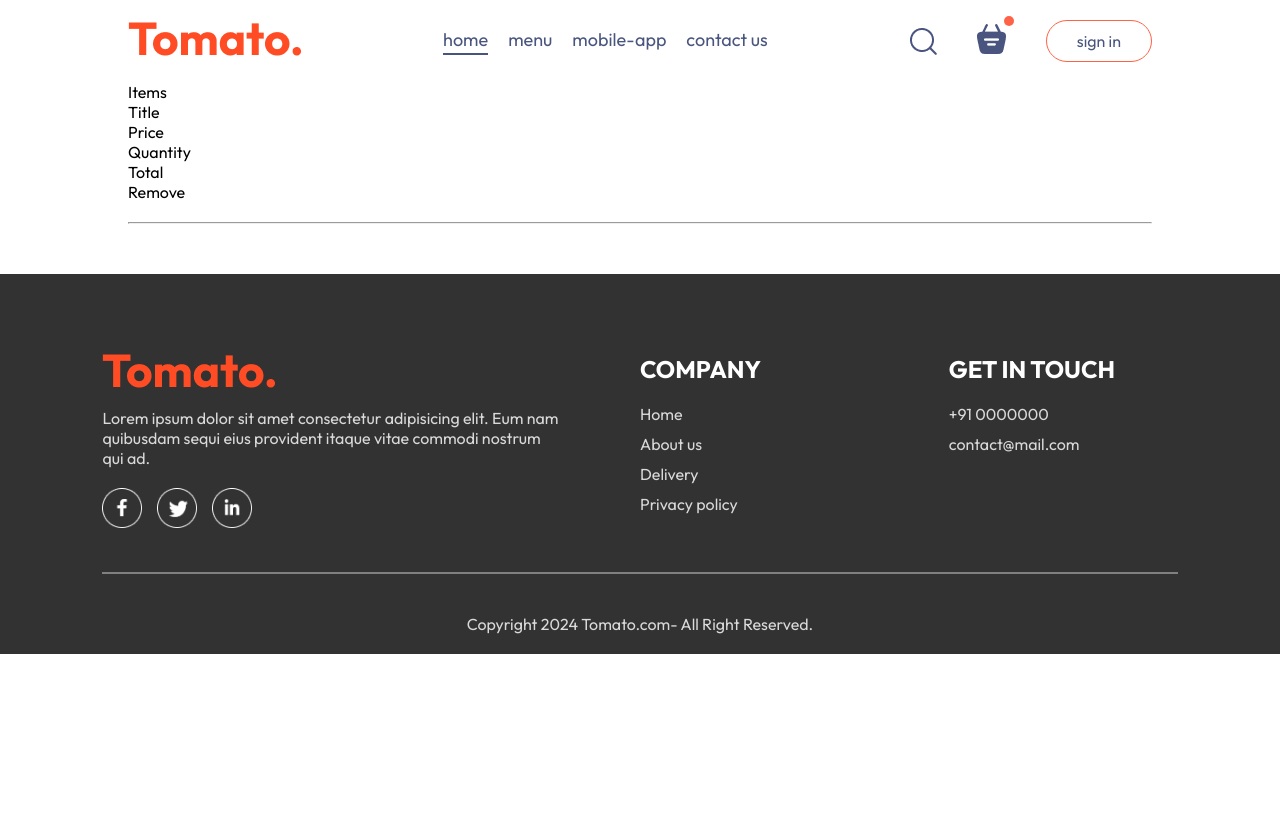
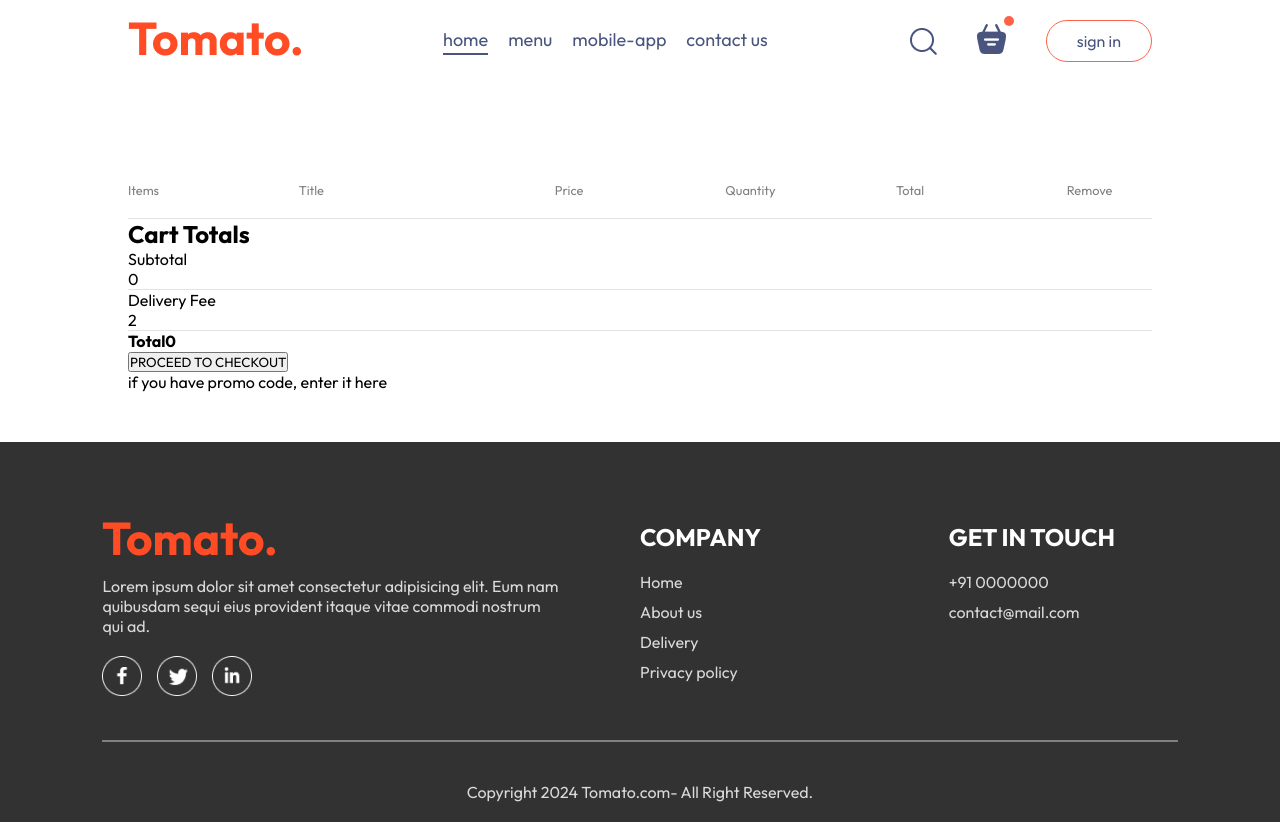
Before and after one commit to yadavhimu/Food_del, a React (Vite) app in the folder frontend/: page /cart in a window 1280 px wide. Before the commit the page ends 800 px from the top, so only its background shows below. Built offline with nearby package versions, Linux system fonts and the light colour scheme.

Commit message:
place order

```diff
--- a/frontend/src/pages/Cart/Cart.css
+++ b/frontend/src/pages/Cart/Cart.css
@@ -0,0 +1,25 @@
+.cart{
+    margin-top: 100px;
+}
+.cart-items-title{
+    display:grid;
+    grid-template-columns: 1fr 1.5fr 1fr 1fr 1fr 0.5fr;
+    align-items: center;
+    color:grey;
+    font-size: max(1vw,12px);
+}
+.cart-items-item{
+    margin:10px 0px;
+    color:black;
+}
+.cart-items-item img{
+    width:50px;
+}
+.cart hr{
+    height:1px;
+    background-color: #e2e2e2;
+    border:none;
+}
+.cart-items.item.cross{
+    cursor:pointer;
+}
--- a/frontend/src/pages/Cart/Cart.jsx
+++ b/frontend/src/pages/Cart/Cart.jsx
@@ -23,12 +23,47 @@
           if(cartItems[item._id]>0)
           {
             return (
+              <>
               <div className='cart-items-title cart-items-item'>
+                <img src={item.image} alt=''/>
                 <p>{item.name}</p>
-                </div>
+                <p>${item.price}</p>
+                <p>{cartItems[item._id]}</p>
+                <p>${item.price*cartItems[item._id]}</p>
+                <p onClick={()=>removeFromCart(item._id)}className='cross'>X</p>
+              </div>
+                <hr/>
+                </>
             )
           }
         })}
+      </div>
+      <div className='cart-bottom'>
+        <div className='cart-total'>
+          <h2>Cart Totals</h2>
+          <div>
+            <div className='cart-total-detail'>
+              <p>Subtotal</p>
+              <p>{0}</p>
+            </div>
+            <hr/>
+            <div className='cart-total-detail'>
+              <p>Delivery Fee</p>
+              <p>{2}</p>
+            </div>
+            <hr/>
+            <div className='cart-total-detail'>
+              <b>Total</b>
+              <b>{0}</b>
+            </div>
+          </div>
+          <button>PROCEED TO CHECKOUT</button>
+        </div>
+        <div className="cart-promocode">
+          <div>
+            <p>if you have promo code, enter it here</p>
+          </div>
+        </div>
       </div>
     </div>
   )
```
